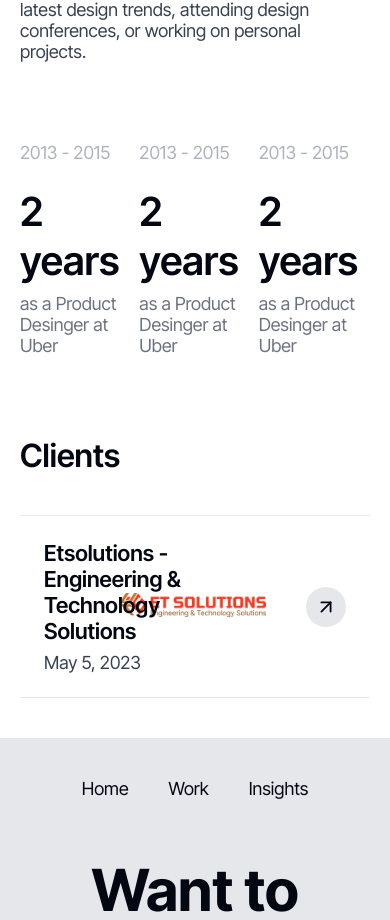
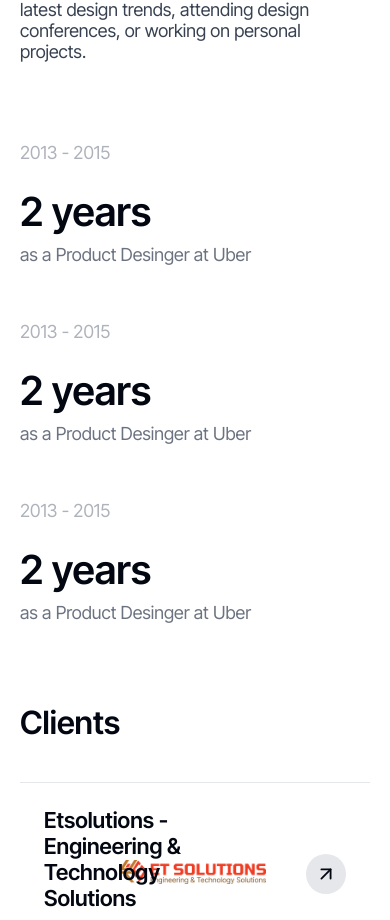
Before and after one commit to TommyNhatNguyen/showcase-portfolio, a Next.js app: page /about in a window 390 px wide. Shown: the part 1512-2432 px from the top of the page. Built offline with nearby package versions, Linux system fonts and the light colour scheme.

Commit message:
feat: done about experience section responsive

```diff
--- a/app/scss/pages/_about.scss
+++ b/app/scss/pages/_about.scss
@@ -198,6 +198,14 @@
         }
       }
     }
-    .scexperience {}
+    .scexperience {
+      &__list {
+        flex-direction: column;
+        gap: 56px;
+        &-item {
+          width: 100%;
+        }
+      }
+    }
   }
 }
```
